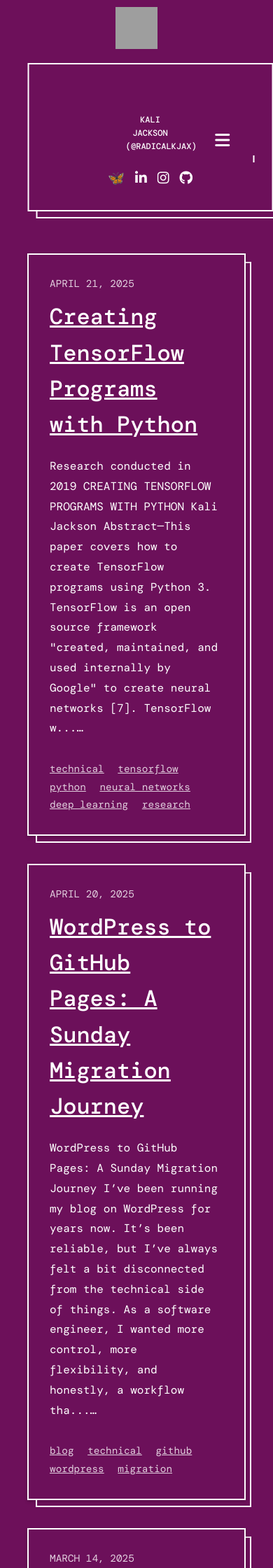
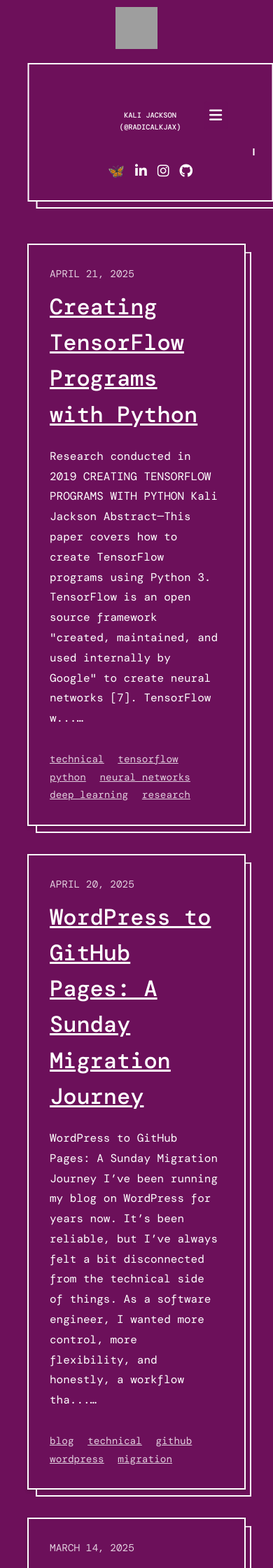
Before and after one commit to radicalkjax/blog, a Jekyll site: the page built from index.html, in a window 390 px wide. Shown: the top 2240 px of the page at 70% size. Built offline with Jekyll 4.4.1, drawn with Linux system fonts in a browser that asks for light colours; some web fonts are replaced; grey boxes are pictures that could not be loaded.

Commit message:
Fixed dynamic header resizing and Connections page mobile view styling.

```diff
--- a/assets/css/main.css
+++ b/assets/css/main.css
@@ -774,7 +774,24 @@ nav ul li a.active {
 
     .mobile-nav-toggle {
         display: block;
-        top: 60px;
+        top: 20px;
+        right: 20px;
+        position: absolute;
+        z-index: 20010; /* Higher than other mobile elements */
+        margin: 10px; /* Add margin for better spacing */
+        padding: 10px; /* Increase padding for a larger touch target */
+        background-color: rgba(109, 16, 90, 0.8); /* Slight background for visibility */
+        border-radius: 5px; /* Rounded corners */
+    }
+
+    .site-title {
+        position: static;
+        margin: 0 0 20px 0;
+        text-align: center;
+        width: 70%; /* Limit width to prevent touching hamburger menu */
+        max-width: 70%;
+        margin-left: auto;
+        margin-right: auto;
     }
 
     nav {
@@ -842,11 +859,7 @@ nav ul li a.active {
         height: 30px;
     }
 
-    .site-title {
-        position: static;
-        margin: 0;
-        text-align: center;
-    }
+    /* Site title styling is already defined above */
 
     .social-icons {
         position: static;
@@ -865,3 +878,42 @@ nav ul li a.active {
 }
 
 /* Styles for 768px and below are already covered by the 900px media query above */
+
+/* Extra small devices (phones, 500px and down) */
+@media (max-width: 500px) {
+    /* Make site title smaller on very small screens */
+    .site-title {
+        font-size: 0.65rem; /* Reduce font size further */
+        width: 60%; /* Reduce width to prevent touching hamburger menu */
+        max-width: 60%;
+    }
+
+    /* Adjust hamburger menu position for better spacing */
+    .mobile-nav-toggle {
+        margin: 8px; /* Slightly smaller margin */
+        padding: 8px; /* Slightly smaller padding */
+        font-size: 1.3rem; /* Slightly smaller icon */
+    }
+
+    /* Reduce header padding for smaller screens */
+    header {
+        padding: 25px 0;
+    }
+}
+
+/* Extra extra small devices (small phones, 350px and down) */
+@media (max-width: 350px) {
+    /* Make site title even smaller on extremely small screens */
+    .site-title {
+        font-size: 0.6rem; /* Reduce font size even further */
+        width: 50%; /* Reduce width even more */
+        max-width: 50%;
+    }
+
+    /* Further adjust hamburger menu */
+    .mobile-nav-toggle {
+        margin: 5px;
+        padding: 5px;
+        font-size: 1.2rem;
+    }
+}
```
Also changed, not shown: connections.html (+37 -1 lines).
